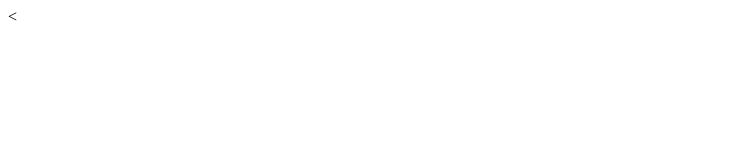
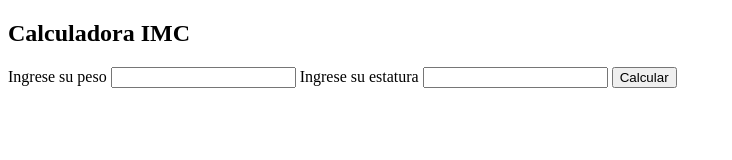
Before and after one commit to mariajho/calculadora-imc, a plain HTML site: page index.html in a window 1280 px wide. Shown: the whole page, without its empty margins (0-732 px from the left). Drawn offline with Linux system fonts and the light colour scheme.

Commit message:
subiendo funcion

```diff
--- a/assets/js/main.js
+++ b/assets/js/main.js
@@ -0,0 +1,5 @@
+ function imc (valorPeso, valorEstatura){
+        var valorPeso = document.getElementById("peso").value;
+        var valorEstatura = document.getElementById("alto").value;
+        var resultado=((valorPeso / Math.pow(valorEstatura,2)).toFixed(2));
+        alert("Tu IMC es " + resultado );
--- a/index.html
+++ b/index.html
@@ -1,12 +1,18 @@
-<<!DOCTYPE html>
+<!DOCTYPE html>
 <html lang="en">
 <head>
-	<meta charset="UTF-8">
-	<title>Document</title>
+    <meta charset="UTF-8">
+    <title>Calculadora-IMC</title>
 </head>
 <body>
-
-
-<script type="calculadora-imc/assets/js/main.js"></script>
+    <h2>Calculadora IMC</h2>
+    <div>
+        <label for="cosa">Ingrese su peso</label>
+        <input type="text" name="peso" id="peso">
+        <label for="cosa">Ingrese su estatura</label>
+        <input type="text" name="alto" id="alto">
+        <button id="botoncillo" onclick="imc()">Calcular</button>
+    </div>
+    <script src="assets/js/main.js"></script>
 </body>
 </html>
```
